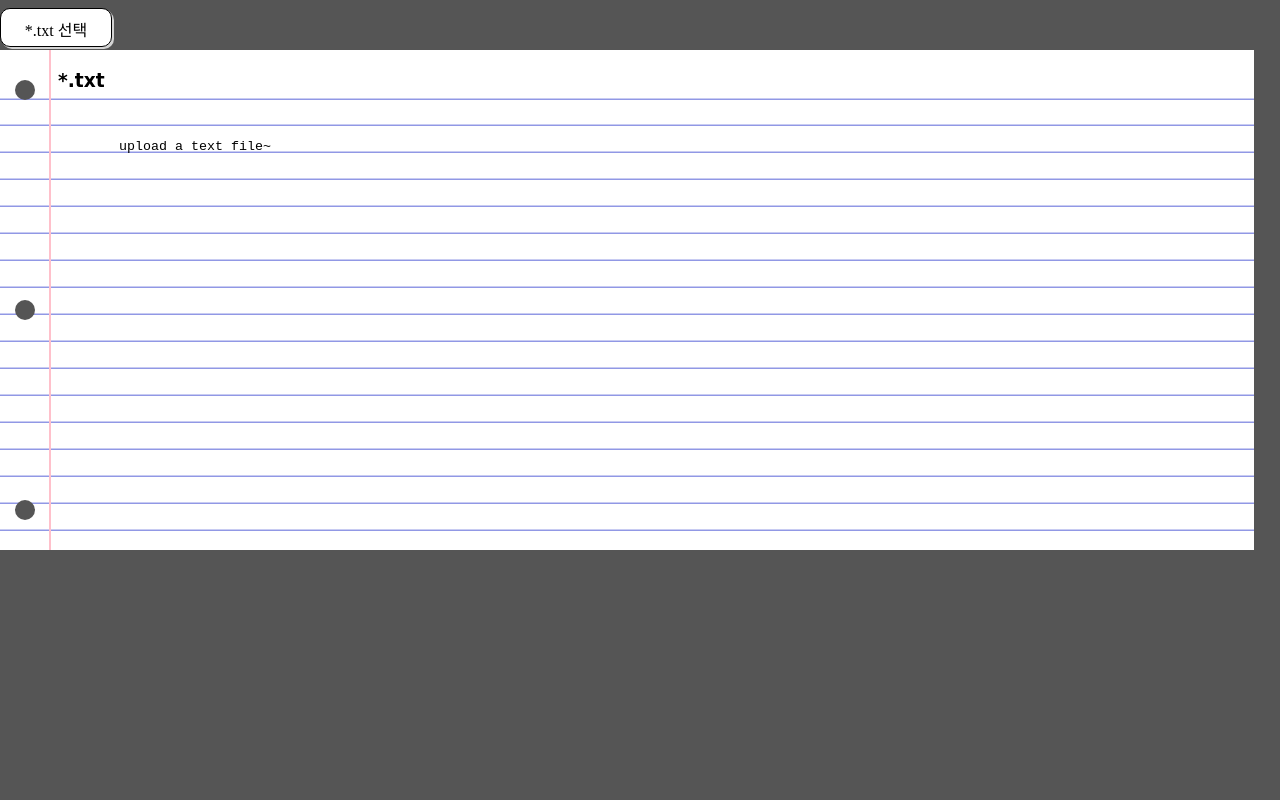
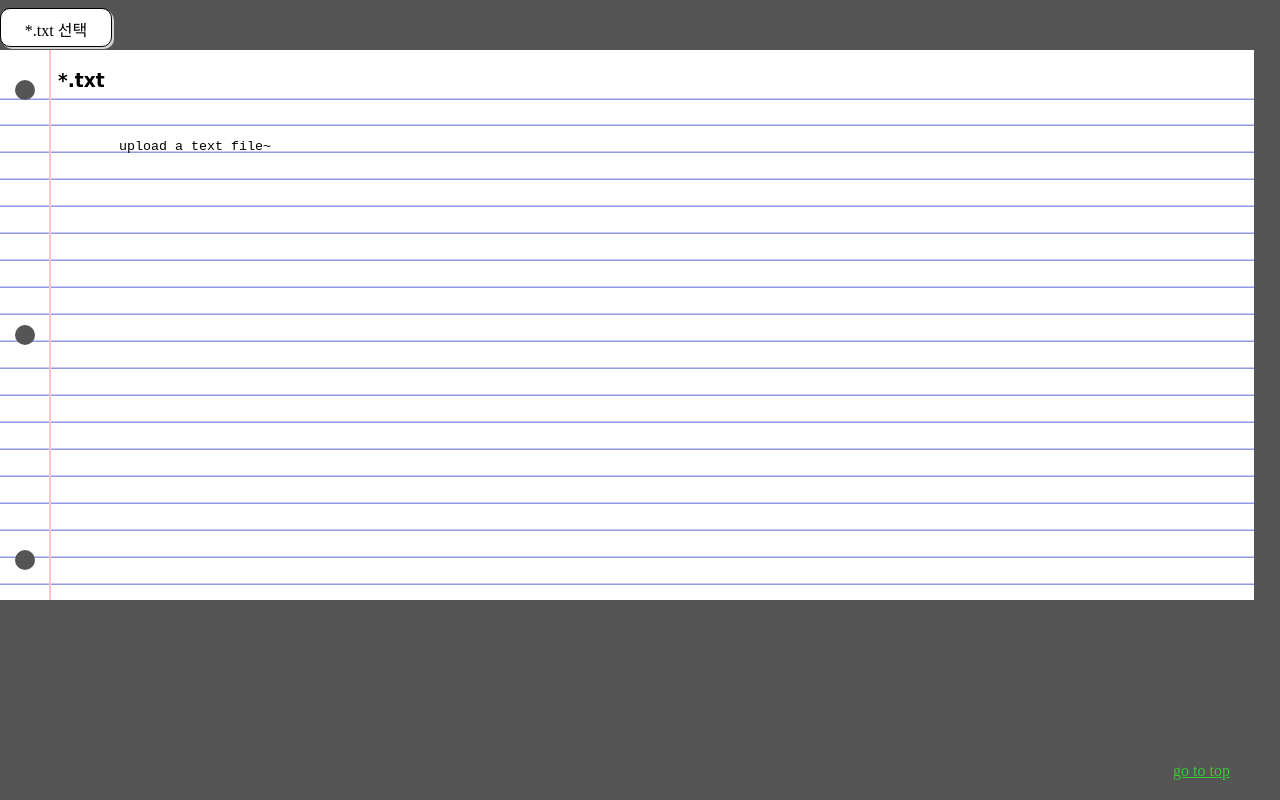
Before and after one commit to SpaceYam/webViewer, a plain HTML site: page txtFile.html in a window 1280 px wide. Drawn offline with Linux system fonts and the light colour scheme.

Commit message:
문서 최상단 이동 버튼 추가

```diff
--- a/txtFile.html
+++ b/txtFile.html
@@ -58,6 +58,7 @@
         .sheet{
             top: 50px;
             left: 0;
+            padding-bottom: 50px;
             height: auto;
             min-height: 500px;
             width: 98%;
@@ -148,6 +149,8 @@
             background-image: linear-gradient(140deg, #EADEDB 0%, #BC70A4 50%, #BFD641 75%);
             border: 1px solid transparent;
         }
+
+        a { color:limegreen; right: 50px; bottom: 20px; z-index: 2; position: fixed; }
     </style>
   </head>
   <body>
@@ -162,6 +165,8 @@
         <pre id="card-text">
         </pre>
     </div>-->
+
+    <a href="#">go to top</a>
 
     <div class="sheet">
         <div class="l-margin margin">
```
